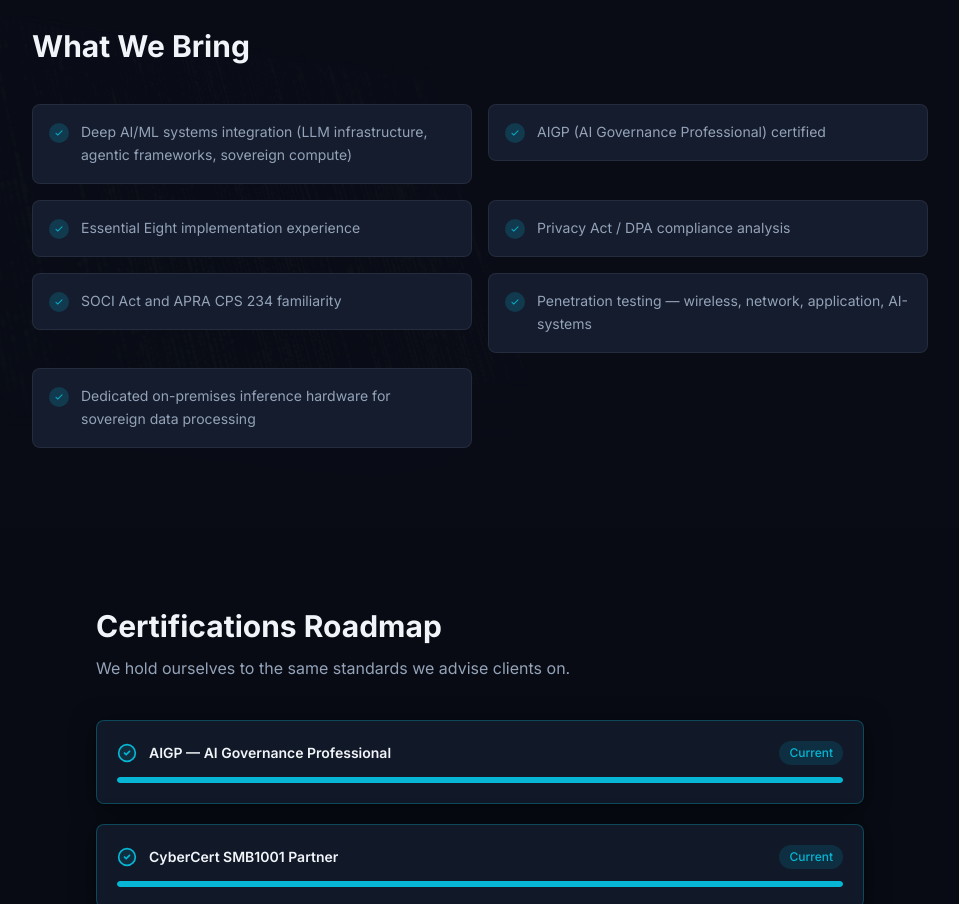
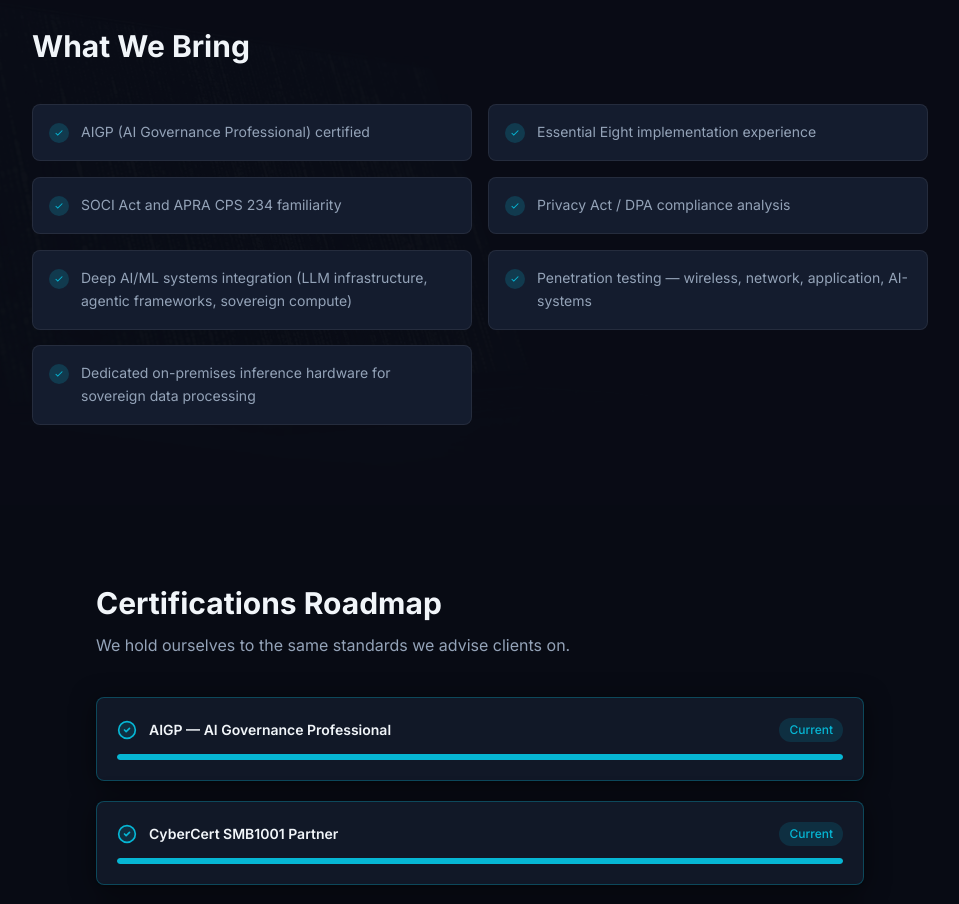
Before and after one commit to auresta/auresta-website, a Next.js app: page /about in a window 1280 px wide. Shown: the part 1320-2224 px from the top of the page, without its empty margins (160-1119 px from the left). Built offline with nearby package versions, Linux system fonts and the light colour scheme.

Commit message:
fix: reorder capability items so 2-line entries align in grid

```diff
--- a/app/about/page.tsx
+++ b/app/about/page.tsx
@@ -25,11 +25,11 @@ const PlannedIcon = () => (
 );
 
 const capabilities = [
-  "Deep AI/ML systems integration (LLM infrastructure, agentic frameworks, sovereign compute)",
   "AIGP (AI Governance Professional) certified",
   "Essential Eight implementation experience",
+  "SOCI Act and APRA CPS 234 familiarity",
   "Privacy Act / DPA compliance analysis",
-  "SOCI Act and APRA CPS 234 familiarity",
+  "Deep AI/ML systems integration (LLM infrastructure, agentic frameworks, sovereign compute)",
   "Penetration testing — wireless, network, application, AI-systems",
   "Dedicated on-premises inference hardware for sovereign data processing",
 ];
```
